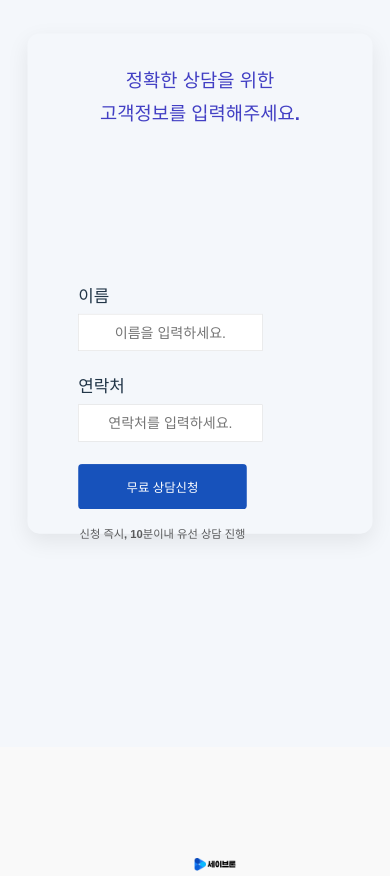
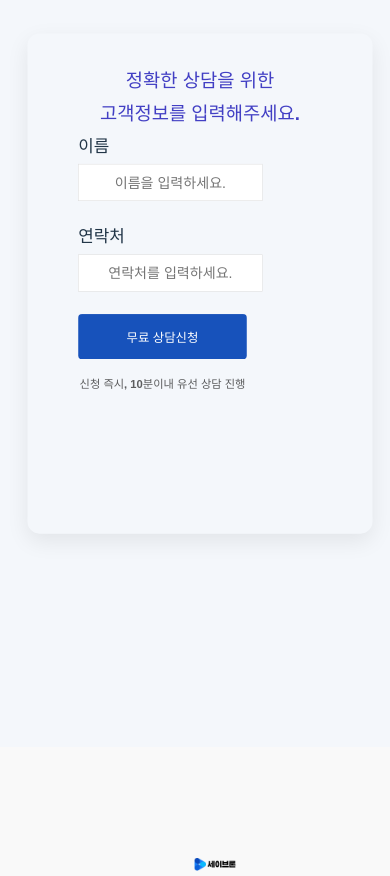
Before and after one commit to tara794600-bot/ziwon, a React (Vite) app: page / in a window 390 px wide. Shown: the part 3360-4236 px from the top of the page. Built offline with nearby package versions, Linux system fonts and the light colour scheme.

Commit message:
Update App.css

```diff
--- a/src/App.css
+++ b/src/App.css
@@ -464,7 +464,7 @@ color: #111111d2;
   form
   {
 position: relative;
-top: 100px;
+top: -100px;
 
 
   }
```
